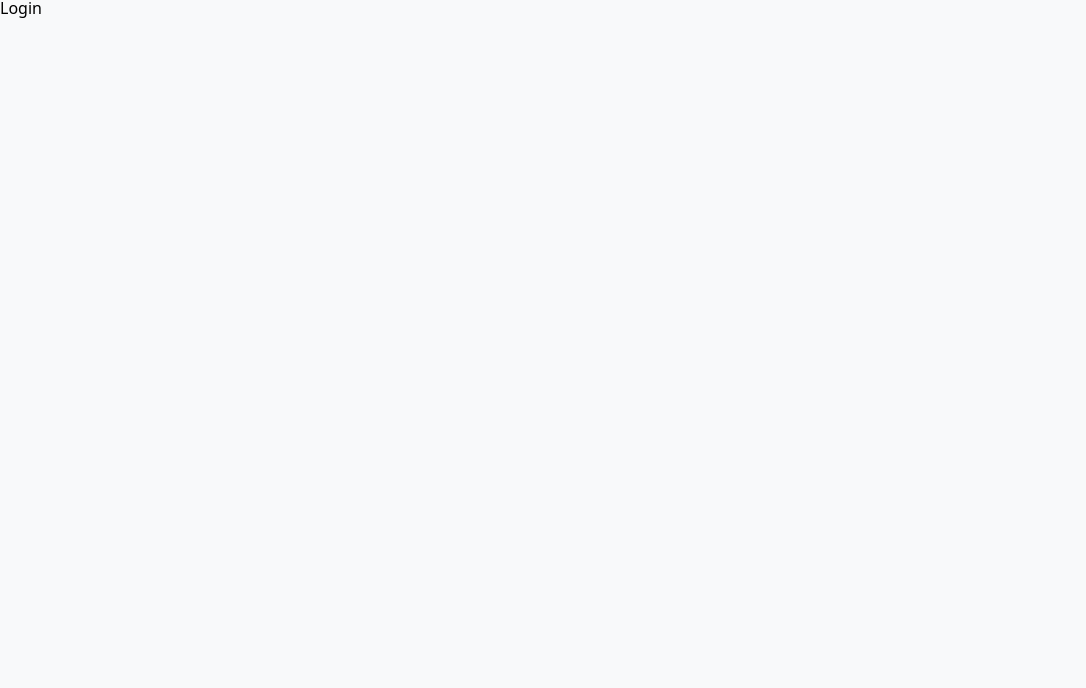
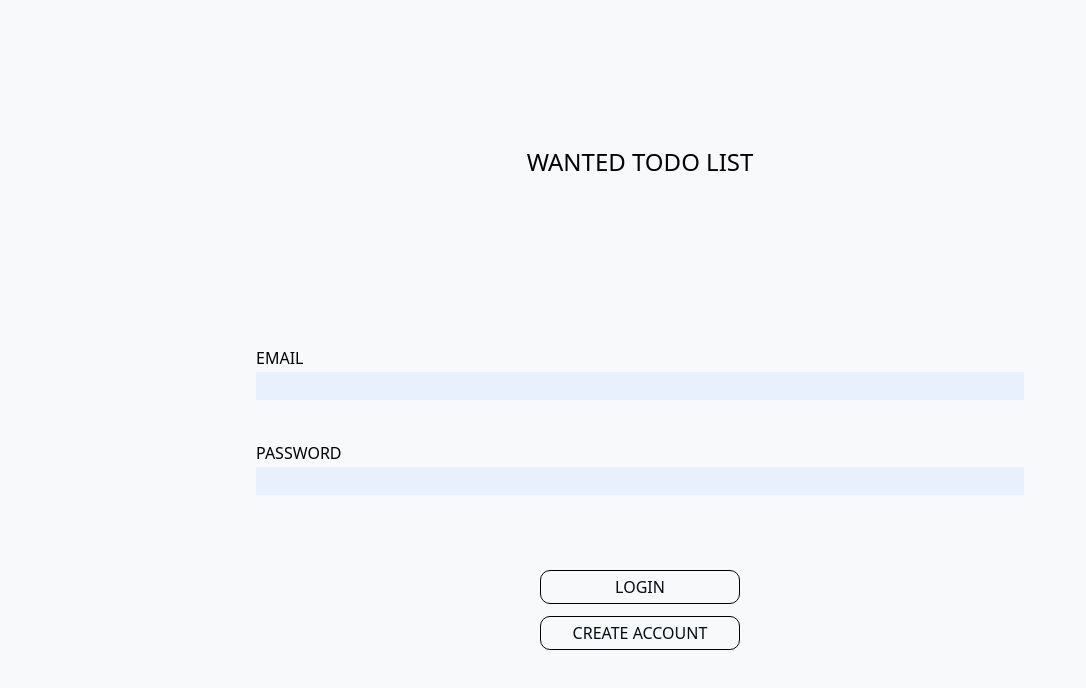
Before and after one commit to shinwonse/wanted-pre-onboarding-frontend, a React (Create React App) app: page / in a window 1280 px wide. Shown: the top 688 px of the page, without its empty margins (0-1086 px from the left). Built offline with nearby package versions, Linux system fonts and the light colour scheme.

Commit message:
feat: 로그인 페이지 마크업 완료

```diff
--- a/src/pages/Login.jsx
+++ b/src/pages/Login.jsx
@@ -1,7 +1,27 @@
 import React from 'react';
 
 function Login() {
-  return <h1>Login</h1>;
+  return (
+    <main className="LoginMain">
+      <div className="Title">
+        <h1>WANTED TODO LIST</h1>
+      </div>
+      <form className="LoginForm">
+        <div className="Input">
+          <label htmlFor="email">EMAIL</label>
+          <input className="Input__element" type="email" id="email" />
+        </div>
+        <div className="Input">
+          <label htmlFor="password">PASSWORD</label>
+          <input className="Input__element" type="password" id="password" />
+        </div>
+        <div className="Button__Wrapper">
+          <button className="Button">LOGIN</button>
+          <button className="Button">CREATE ACCOUNT</button>
+        </div>
+      </form>
+    </main>
+  );
 }
 
 export default Login;
```
